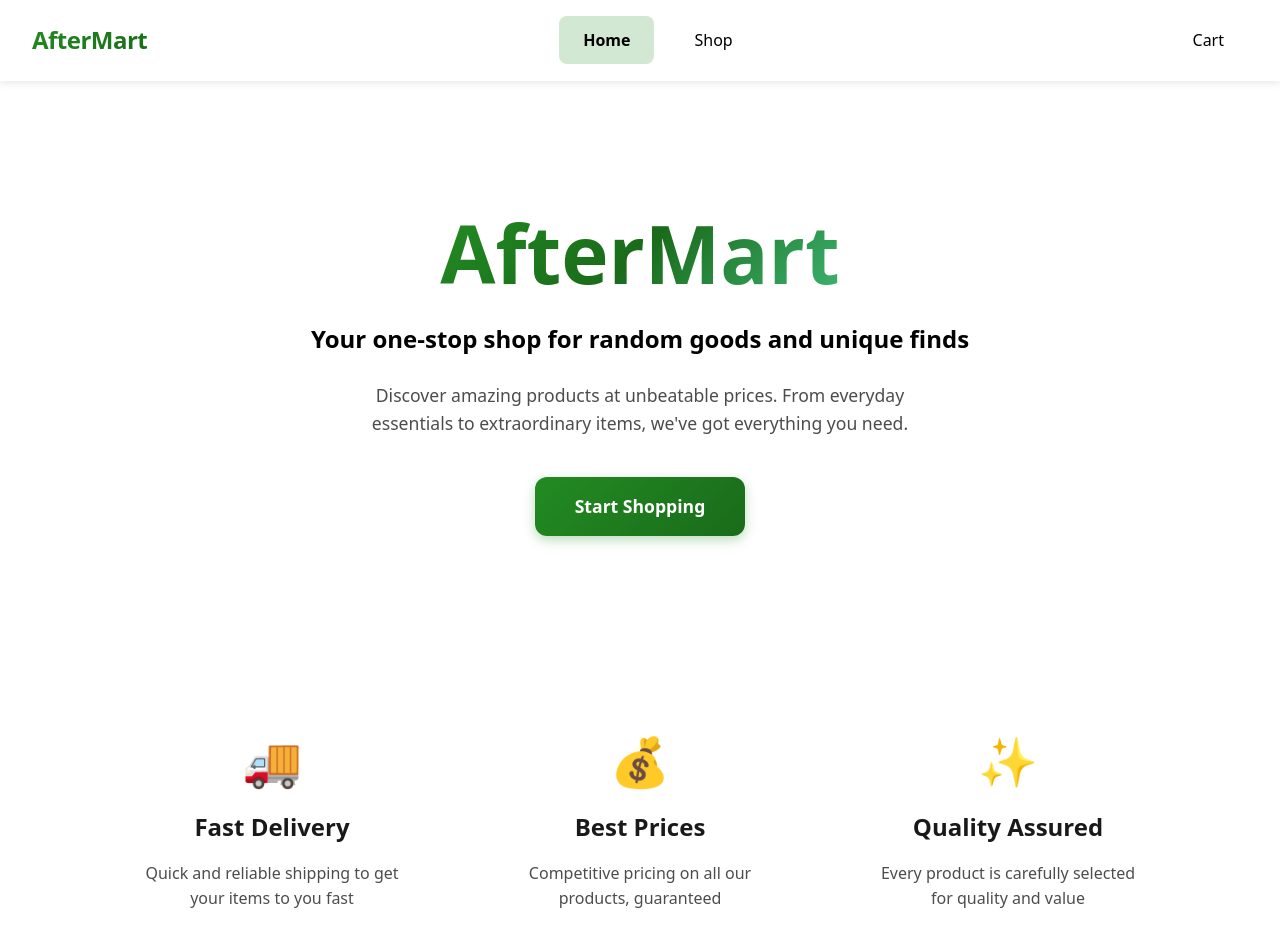
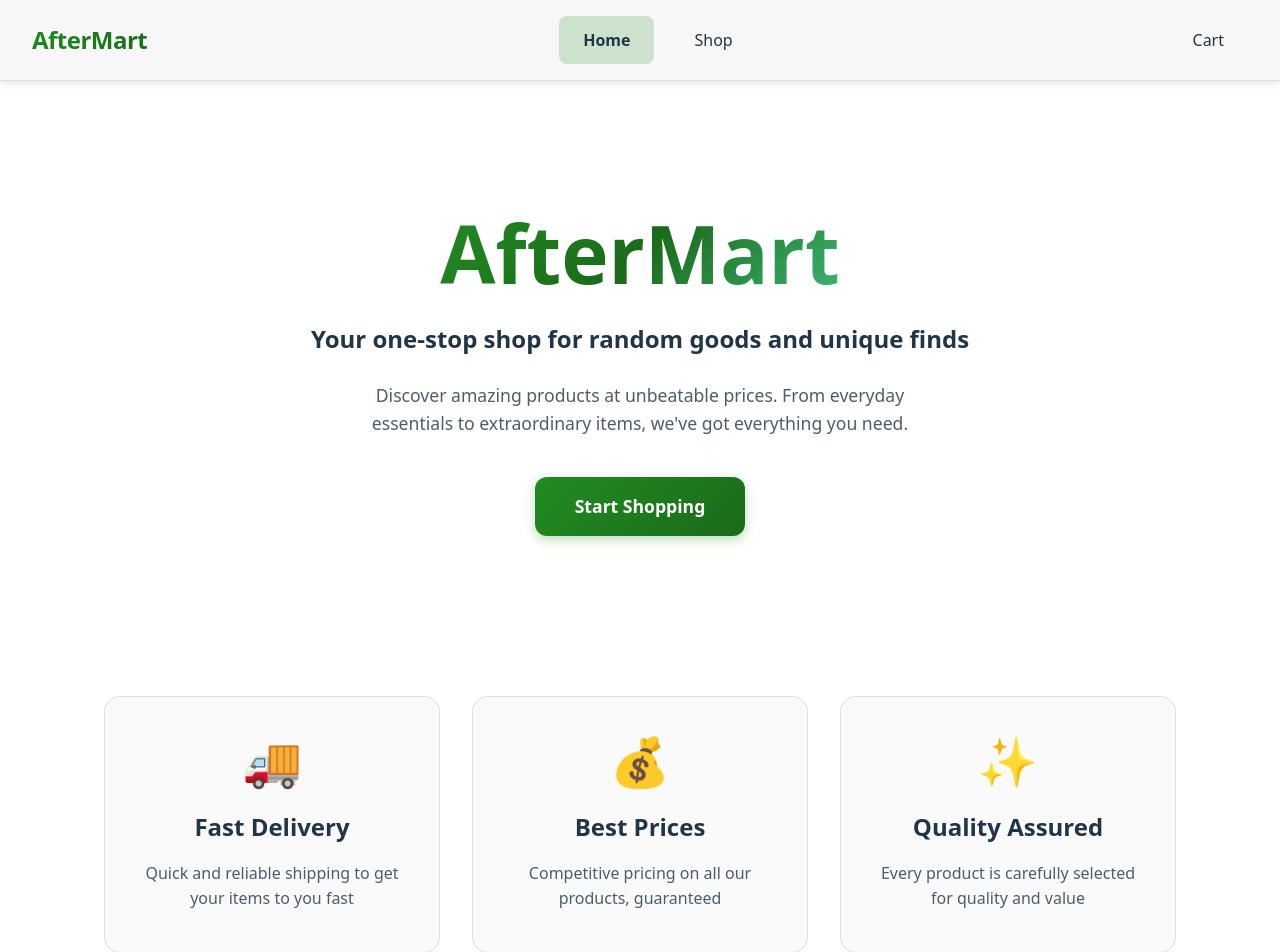
Before and after one commit to vinhello/shopping-cart, a React (Vite) app: page / in a window 1280 px wide. Shown: the top 952 px of the page. Built offline with nearby package versions, Linux system fonts and the light colour scheme.

Commit message:
added dark/light modes

```diff
--- a/src/App.css
+++ b/src/App.css
@@ -27,8 +27,8 @@
   justify-content: space-between;
   gap: 2rem;
   padding: 1rem 2rem;
-  background-color: rgba(255, 255, 255, 0.05);
-  border-bottom: 1px solid rgba(255, 255, 255, 0.1);
+  background-color: var(--bg-secondary);
+  border-bottom: 1px solid var(--border-color);
   position: sticky;
   top: 0;
   z-index: 1000;
@@ -75,7 +75,7 @@
   position: relative;
   padding: 0.75rem 1.5rem;
   text-decoration: none;
-  color: #ffffff !important;
+  color: var(--text-primary) !important;
   font-weight: 500;
   border-radius: 8px;
   transition: all 0.2s ease;
@@ -85,8 +85,8 @@
 /* Hover state */
 .navbar .nav-link:hover,
 .navbar a.nav-link:hover {
-  background-color: rgba(255, 255, 255, 0.1);
-  color: #ffffff !important;
+  background-color: var(--bg-secondary);
+  color: var(--text-primary) !important;
 }
 
 /* Active state */
@@ -97,16 +97,16 @@
   font-weight: 600;
 }
 
-/* Visited state - ensure it's white too */
+/* Visited state - ensure it uses theme color */
 .navbar .nav-link:visited,
 .navbar a.nav-link:visited {
-  color: #000000 !important;
+  color: var(--text-primary) !important;
 }
 
 /* Link state - catch all link pseudo-classes */
 .navbar .nav-link:link,
 .navbar a.nav-link:link {
-  color: #000000 !important;
+  color: var(--text-primary) !important;
 }
 
 /* Cart Link */
@@ -138,7 +138,7 @@
   font-size: 0.7rem;
   font-weight: 700;
   line-height: 1;
-  border: 2px solid #1a1a1a;
+  border: 2px solid var(--bg-primary);
   padding: 0 4px;
   box-sizing: border-box;
 }
@@ -150,10 +150,10 @@
 .product-card {
   display: flex;
   flex-direction: column;
-  border: 1px solid rgba(255, 255, 255, 0.1);
+  border: 1px solid var(--border-color);
   border-radius: 12px;
   overflow: hidden;
-  background-color: rgba(255, 255, 255, 0.05);
+  background-color: var(--bg-card);
   transition: transform 0.2s, box-shadow 0.2s;
   max-width: 100%;
 }
@@ -167,7 +167,7 @@
   width: 100%;
   aspect-ratio: 1 / 1;
   overflow: hidden;
-  background-color: #f0f0f0;
+  background-color: var(--image-bg);
 }
 
 .product-card__image {
@@ -206,7 +206,7 @@
 
 .product-card__description {
   font-size: 0.9rem;
-  color: rgba(255, 255, 255, 0.7);
+  color: var(--text-secondary);
   margin: 0;
   display: -webkit-box;
   -webkit-line-clamp: 3;
@@ -227,9 +227,9 @@
   width: 60px;
   padding: 0.5rem;
   text-align: center;
-  border: 1px solid rgba(255, 255, 255, 0.2);
+  border: 1px solid var(--border-color);
   border-radius: 6px;
-  background-color: rgba(255, 255, 255, 0.05);
+  background-color: var(--bg-secondary);
   color: inherit;
   font-size: 1rem;
   /* Remove spinner arrows */
@@ -325,13 +325,13 @@
 .home-page__tagline {
   font-size: 1.5rem;
   font-weight: 600;
-  color: #000000;
+  color: var(--text-primary);
   margin: 0;
 }
 
 .home-page__description {
   font-size: 1.1rem;
-  color: rgba(0, 0, 0, 0.7);
+  color: var(--text-secondary);
   line-height: 1.6;
   margin: 0;
   max-width: 600px;
@@ -368,8 +368,8 @@
 }
 
 .home-page__feature-card {
-  background-color: rgba(255, 255, 255, 0.05);
-  border: 1px solid rgba(255, 255, 255, 0.1);
+  background-color: var(--bg-card);
+  border: 1px solid var(--border-color);
   border-radius: 16px;
   padding: 2.5rem 2rem;
   text-align: center;
@@ -384,7 +384,7 @@
   transform: translateY(-4px);
   box-shadow: 0 8px 24px rgba(0, 0, 0, 0.3);
   border-color: rgba(34, 139, 34, 0.3);
-  background-color: rgba(255, 255, 255, 0.08);
+  background-color: var(--bg-secondary);
 }
 
 .home-page__feature-icon {
@@ -397,12 +397,12 @@
   font-size: 1.5rem;
   font-weight: 600;
   margin: 0;
-  color: rgba(0, 0, 0, 0.9);
+  color: var(--text-primary);
 }
 
 .home-page__feature-text {
   font-size: 1rem;
-  color: rgba(0, 0, 0, 0.7);
+  color: var(--text-secondary);
   line-height: 1.6;
   margin: 0;
   max-width: 300px;
@@ -508,7 +508,7 @@
 }
 
 .loading-spinner p {
-  color: rgba(255, 255, 255, 0.7);
+  color: var(--text-secondary);
   font-size: 1.1rem;
 }
 
@@ -625,14 +625,14 @@
   min-height: 400px;
   padding: 3rem;
   text-align: center;
-  background-color: rgba(255, 255, 255, 0.05);
-  border: 1px solid rgba(255, 255, 255, 0.1);
+  background-color: var(--bg-card);
+  border: 1px solid var(--border-color);
   border-radius: 12px;
 }
 
 .cart-page__empty p {
   font-size: 1.25rem;
-  color: #000000;
+  color: var(--text-primary);
   margin: 0;
 }
 
@@ -648,8 +648,8 @@
   align-items: center;
   gap: 1.5rem;
   padding: 1.5rem;
-  background-color: rgba(255, 255, 255, 0.05);
-  border: 1px solid rgba(255, 255, 255, 0.1);
+  background-color: var(--bg-card);
+  border: 1px solid var(--border-color);
   border-radius: 12px;
   transition: transform 0.2s, box-shadow 0.2s;
 }
@@ -663,7 +663,7 @@
   height: 120px;
   flex-shrink: 0;
   overflow: hidden;
-  background-color: #f0f0f0;
+  background-color: var(--image-bg);
   border-radius: 8px;
 }
 
@@ -687,12 +687,12 @@
   font-weight: 600;
   margin: 0;
   line-height: 1.4;
-  color: #000000;
+  color: var(--text-primary);
 }
 
 .cart-item__price {
   font-size: 1rem;
-  color: #000000;
+  color: var(--text-secondary);
   margin: 0;
 }
 
@@ -709,7 +709,7 @@
   font-size: 1.1rem;
   font-weight: 600;
   padding: 0.5rem;
-  color: #000000;
+  color: var(--text-primary);
 }
 
 .cart-item__subtotal {
@@ -742,7 +742,7 @@
 .cart-page__summary {
   margin-top: 2rem;
   padding-top: 2rem;
-  border-top: 2px solid rgba(255, 255, 255, 0.1);
+  border-top: 2px solid var(--border-color);
 }
 
 .cart-page__total {
@@ -758,7 +758,7 @@
 .cart-page__total-label {
   font-size: 1.5rem;
   font-weight: 600;
-  color: #000000;
+  color: var(--text-primary);
 }
 
 .cart-page__total-amount {
@@ -853,3 +853,96 @@
     font-size: 1.5rem;
   }
 }
+
+/* ============================================
+   DARK MODE SUPPORT
+   ============================================ */
+
+@media (prefers-color-scheme: dark) {
+  .navbar .nav-link,
+  .navbar a.nav-link {
+    color: rgba(255, 255, 255, 0.87) !important;
+  }
+
+  .navbar .nav-link:visited,
+  .navbar a.nav-link:visited,
+  .navbar .nav-link:link,
+  .navbar a.nav-link:link {
+    color: rgba(255, 255, 255, 0.87) !important;
+  }
+
+  .navbar .nav-link:hover,
+  .navbar a.nav-link:hover {
+    color: rgba(255, 255, 255, 0.87) !important;
+  }
+}
+
+/* ============================================
+   LIGHT MODE SUPPORT
+   ============================================ */
+
+@media (prefers-color-scheme: light) {
+  .navbar {
+    background-color: rgba(0, 0, 0, 0.03);
+    border-bottom: 1px solid rgba(0, 0, 0, 0.1);
+  }
+
+  .navbar .nav-link,
+  .navbar a.nav-link {
+    color: #213547 !important;
+  }
+
+  .navbar .nav-link:visited,
+  .navbar a.nav-link:visited,
+  .navbar .nav-link:link,
+  .navbar a.nav-link:link {
+    color: #213547 !important;
+  }
+
+  .navbar .nav-link:hover,
+  .navbar a.nav-link:hover {
+    color: #213547 !important;
+    background-color: rgba(0, 0, 0, 0.05);
+  }
+
+  .product-card {
+    background-color: rgba(0, 0, 0, 0.02);
+    border: 1px solid rgba(0, 0, 0, 0.1);
+  }
+
+  .product-card__description {
+    color: rgba(33, 53, 71, 0.7);
+  }
+
+  .home-page__feature-card {
+    background-color: rgba(0, 0, 0, 0.02);
+    border: 1px solid rgba(0, 0, 0, 0.1);
+  }
+
+  .home-page__feature-card:hover {
+    background-color: rgba(0, 0, 0, 0.05);
+  }
+
+  .cart-page__empty {
+    background-color: rgba(0, 0, 0, 0.02);
+    border: 1px solid rgba(0, 0, 0, 0.1);
+  }
+
+  .cart-item {
+    background-color: rgba(0, 0, 0, 0.02);
+    border: 1px solid rgba(0, 0, 0, 0.1);
+  }
+
+  .cart-page__summary {
+    border-top: 2px solid rgba(0, 0, 0, 0.1);
+  }
+
+  .quantity-input {
+    border: 1px solid rgba(0, 0, 0, 0.2);
+    background-color: rgba(0, 0, 0, 0.02);
+  }
+
+  .loading-spinner p {
+    color: rgba(33, 53, 71, 0.7);
+  }
+}
--- a/src/index.css
+++ b/src/index.css
@@ -6,6 +6,16 @@
   color-scheme: light dark;
   color: rgba(255, 255, 255, 0.87);
   background-color: #242424;
+
+  /* CSS Variables for theme colors - Dark mode defaults */
+  --text-primary: rgba(255, 255, 255, 0.87);
+  --text-secondary: rgba(255, 255, 255, 0.7);
+  --text-muted: rgba(255, 255, 255, 0.6);
+  --bg-primary: #242424;
+  --bg-secondary: rgba(255, 255, 255, 0.05);
+  --bg-card: rgba(255, 255, 255, 0.05);
+  --border-color: rgba(255, 255, 255, 0.1);
+  --image-bg: #2a2a2a;
 
   font-synthesis: none;
   text-rendering: optimizeLegibility;
@@ -16,7 +26,7 @@
 /* Global link styles - will be overridden by component-specific styles */
 a {
   font-weight: 500;
-  color: #228B22;
+  color: #228b22;
   text-decoration: inherit;
 }
 
@@ -67,7 +77,7 @@ button {
 }
 
 button:hover {
-  border-color: #228B22;
+  border-color: #228b22;
   background-color: rgba(34, 139, 34, 0.1);
 }
 
@@ -80,6 +90,16 @@ button:focus-visible {
   :root {
     color: #213547;
     background-color: #ffffff;
+
+    /* CSS Variables for light mode */
+    --text-primary: #213547;
+    --text-secondary: rgba(33, 53, 71, 0.8);
+    --text-muted: rgba(33, 53, 71, 0.7);
+    --bg-primary: #ffffff;
+    --bg-secondary: rgba(0, 0, 0, 0.05);
+    --bg-card: rgba(0, 0, 0, 0.03);
+    --border-color: rgba(0, 0, 0, 0.1);
+    --image-bg: #f0f0f0;
   }
 
   body {
```
